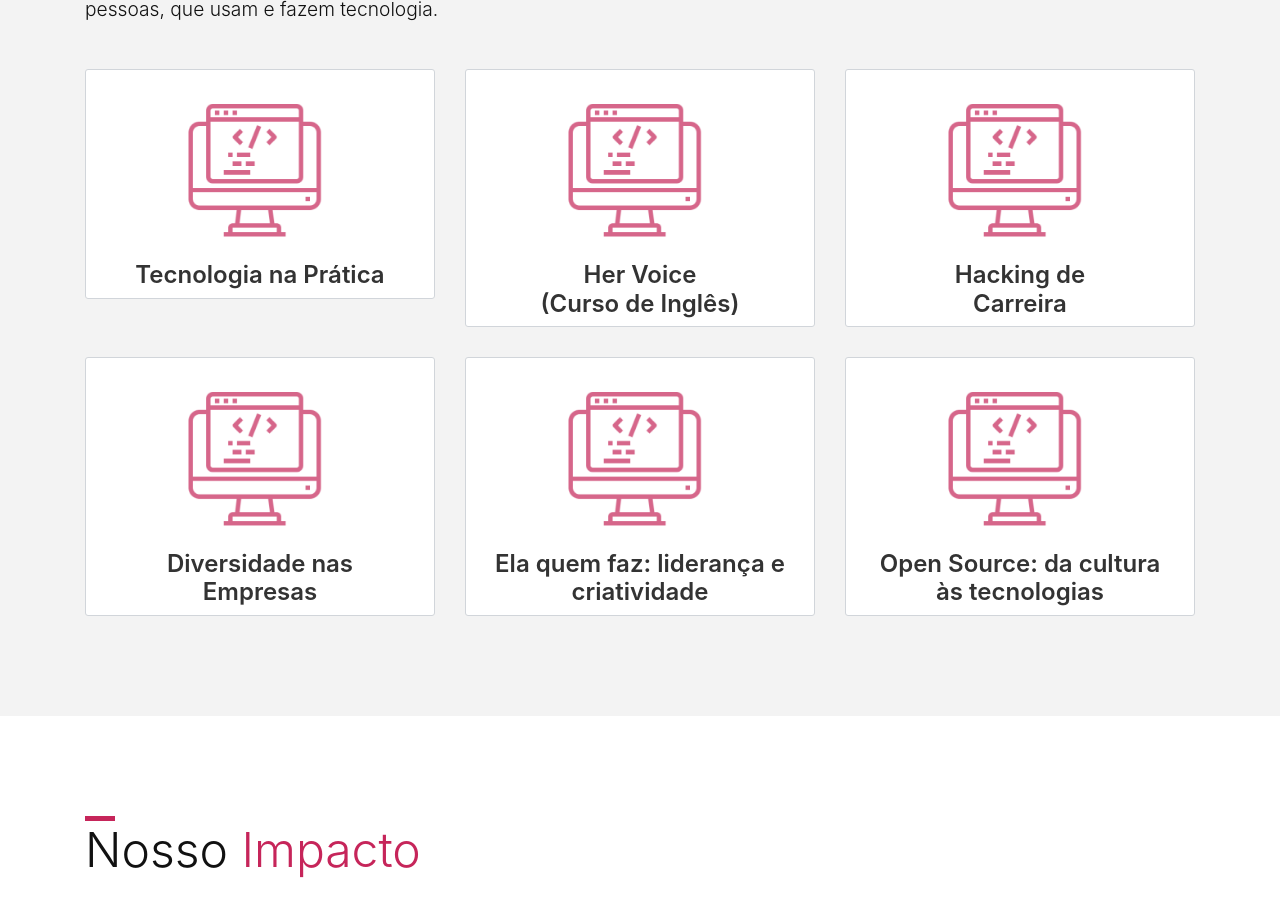
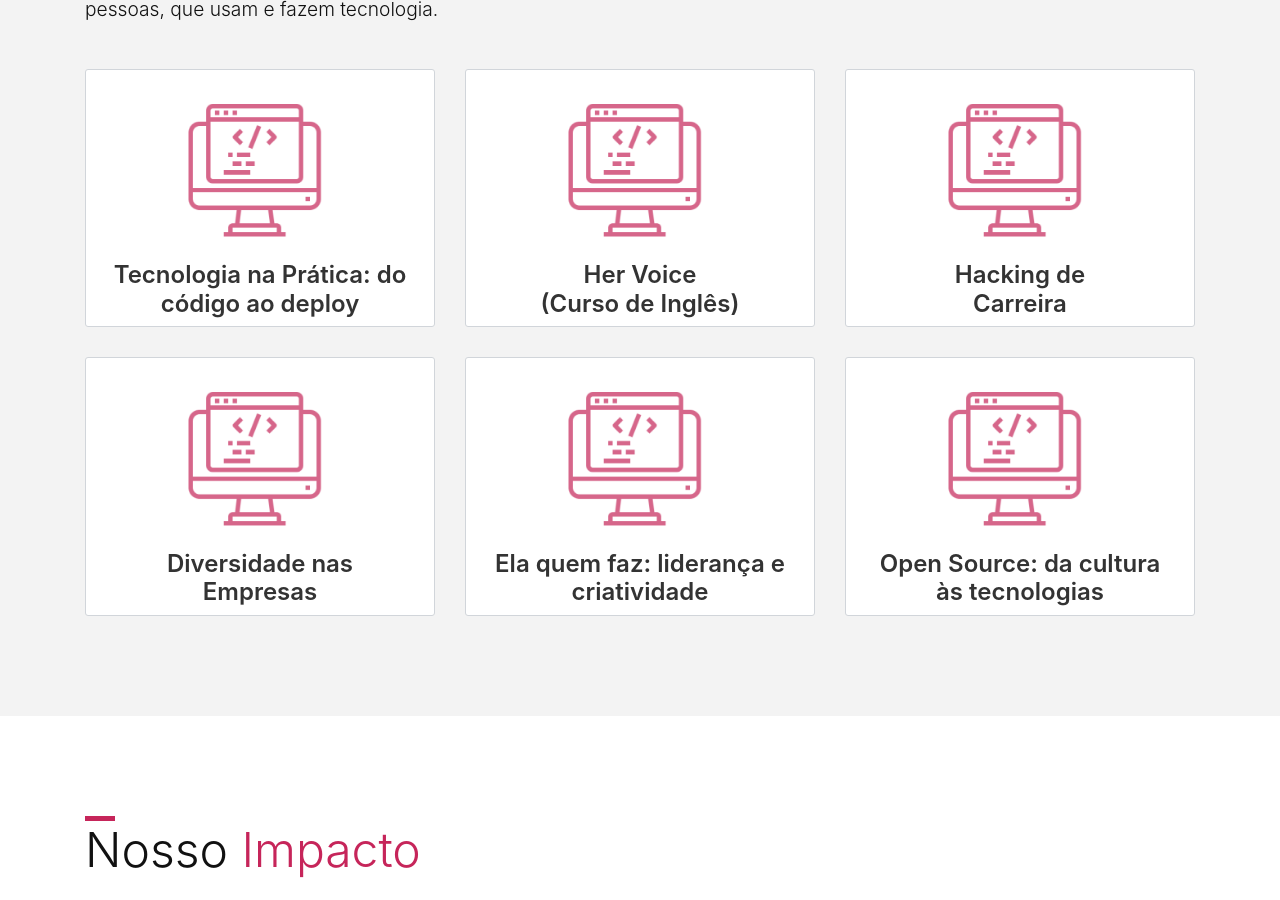
Before and after one commit to LorTrindade/networking, a Jekyll site: the page built from index.html, in a window 1280 px wide and 900 px high, scrolled down 1529 px. Built offline with Jekyll 4.4.1, drawn with Linux system fonts in a browser that asks for light colours; some web fonts are replaced.

Commit message:
fix images

```diff
--- a/index.html
+++ b/index.html
@@ -39,7 +39,7 @@ layout: portal
             <div class="col-lg-4 col-md-4 container-program">
                 <a href="#">
                     <img src="{{"/assets/images/icone-fake.PNG" | relative_url }}" class="img-fluid" />
-                    <h3>Tecnologia na Prática</h3>
+                    <h3>Tecnologia na Prática: do código ao deploy</h3>
                 </a>
             </div>
             <div class="col-lg-4 col-md-4 container-program">
```
